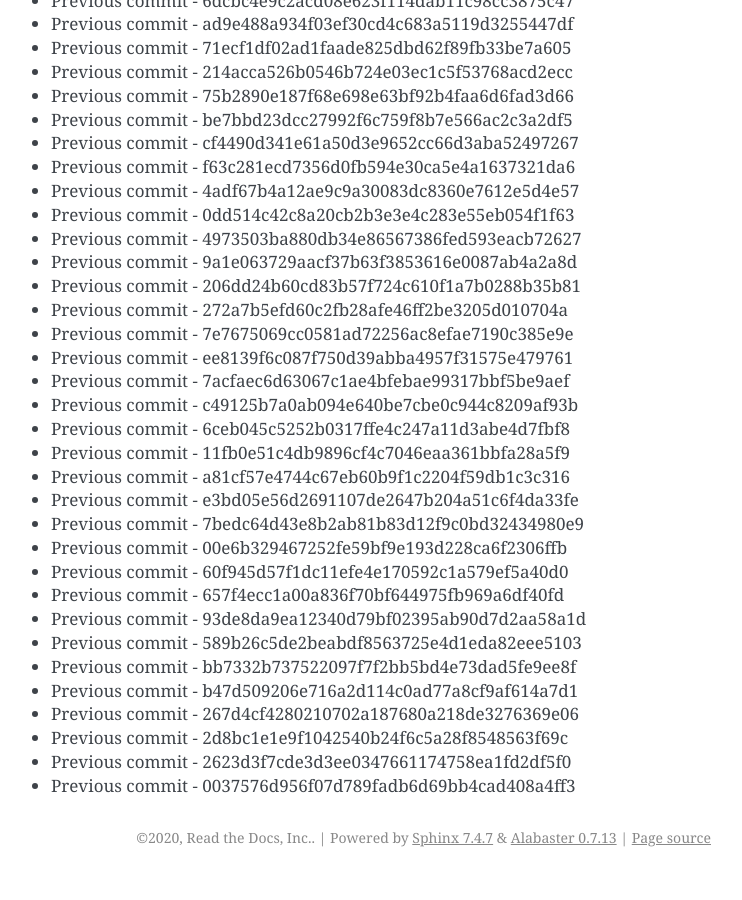
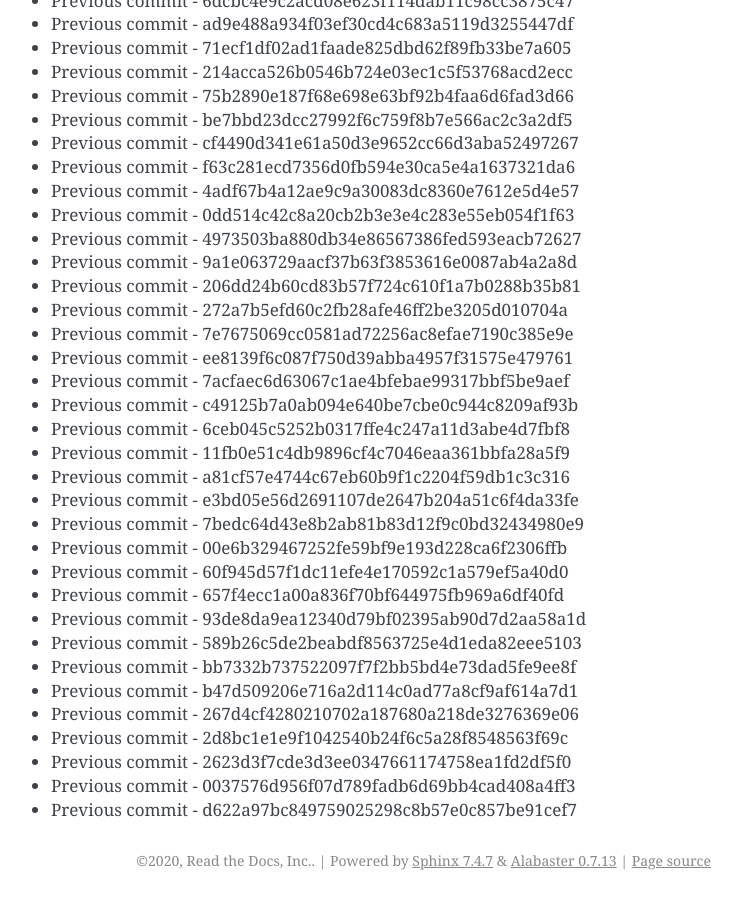
Before and after one commit to readthedocs/rtd-git-stresstest, a Sphinx documentation site: the page built from docs/updates.rst, in a window 1280 px wide and 900 px high, scrolled down 44584 px. Shown: the whole window, without its empty margins (399-1141 px from the left). Built offline with Sphinx 7.4.7, drawn with Linux system fonts in a browser that asks for light colours; before the commit the page ends 45461 px from its top, so only the background shows below that.

Commit message:
Generating commit from previous: d622a97bc849759025298c8b57e0c857be91cef7

```diff
--- a/docs/updates.rst
+++ b/docs/updates.rst
@@ -1905,3 +1905,4 @@ It can be tested for any performance characteristics.
 * Previous commit - 2d8bc1e1e9f1042540b24f6c5a28f8548563f69c
 * Previous commit - 2623d3f7cde3d3ee0347661174758ea1fd2df5f0
 * Previous commit - 0037576d956f07d789fadb6d69bb4cad408a4ff3
+* Previous commit - d622a97bc849759025298c8b57e0c857be91cef7
```
